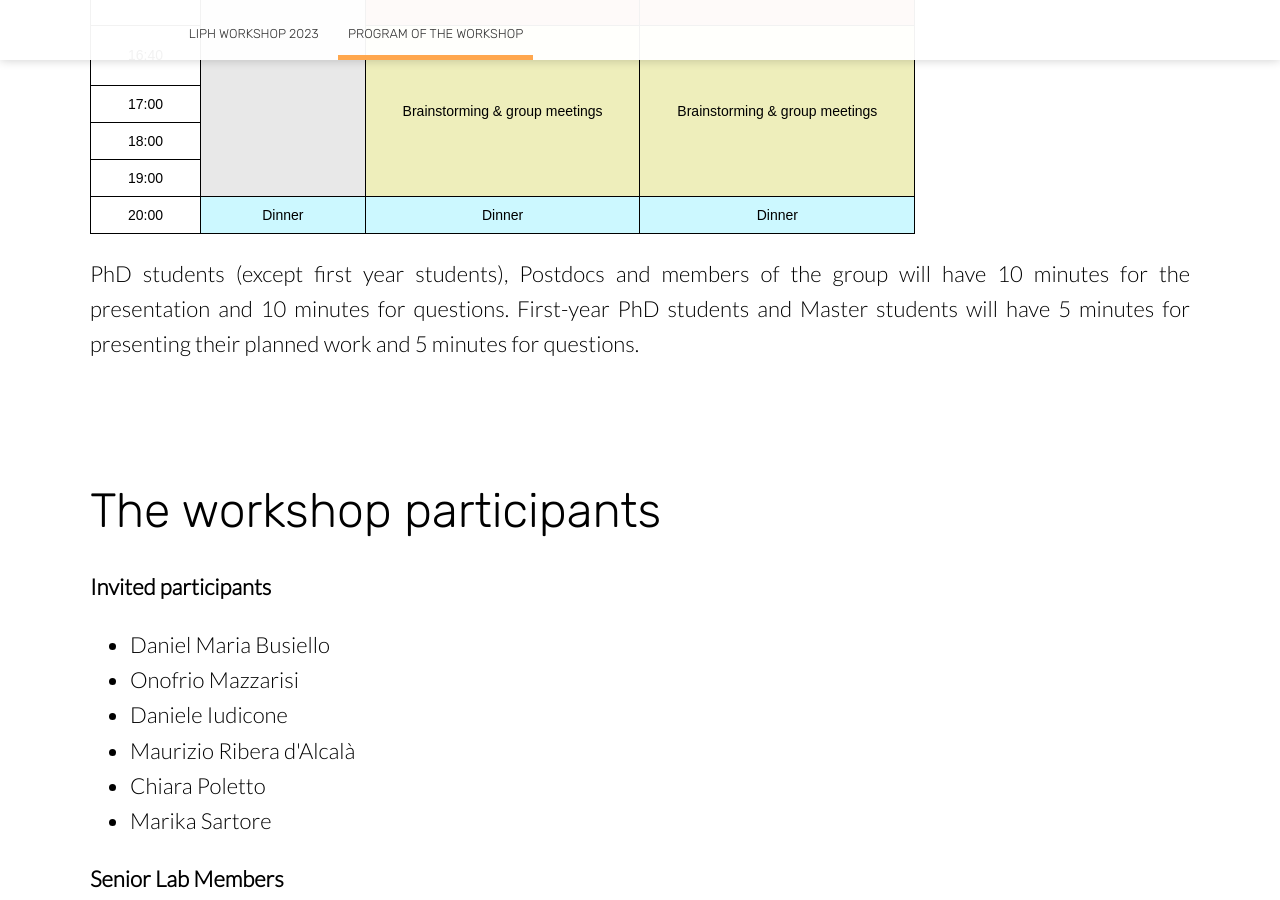
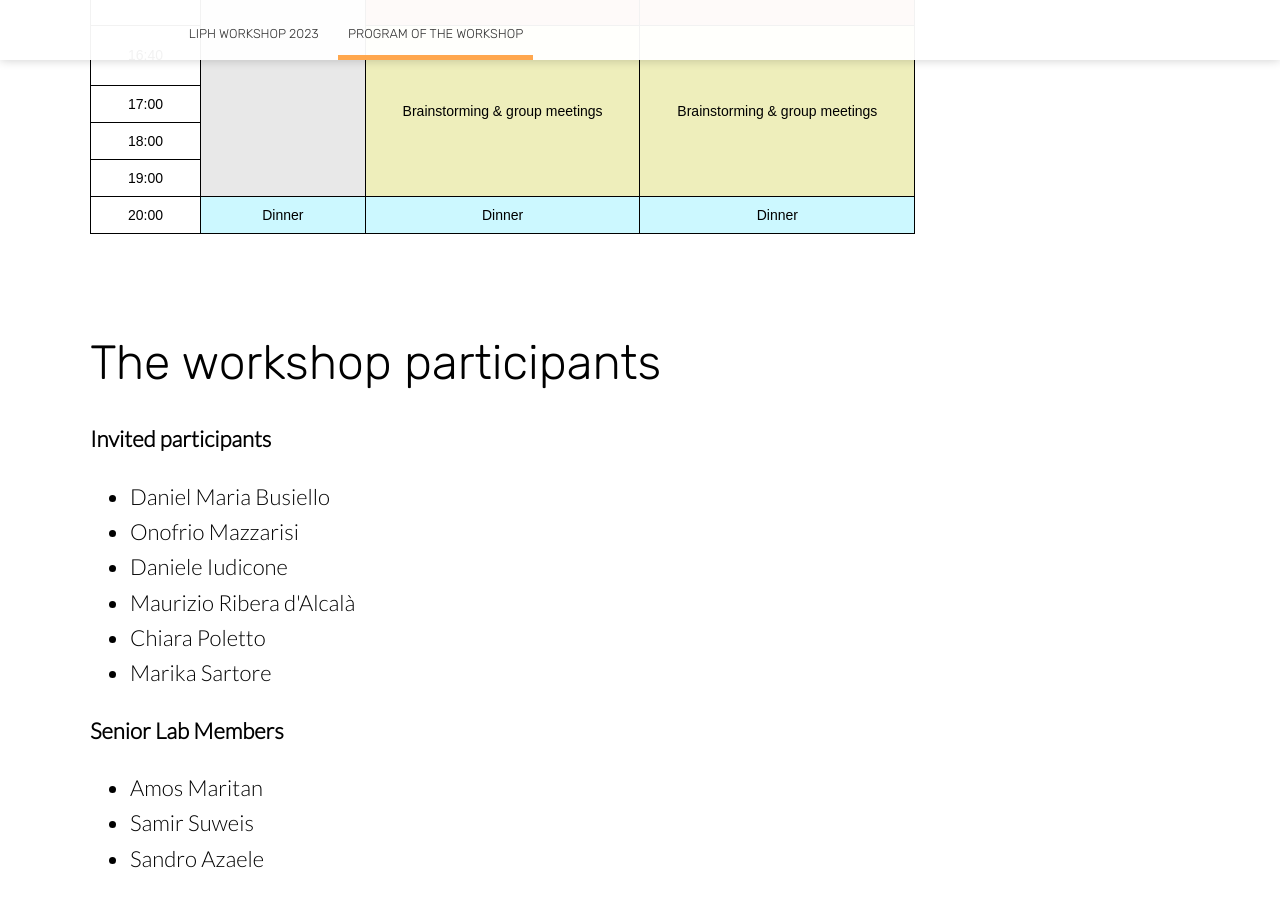
Before and after one commit to liphlab/kickoff2023, a Jekyll site: the page built from program.html, in a window 1280 px wide and 900 px high, scrolled down 2150 px. Built offline with Jekyll 4.4.1, drawn with Linux system fonts in a browser that asks for light colours; nearby versions of some CDN libraries.

Commit message:
Updated background

```diff
--- a/index.html
+++ b/index.html
@@ -1,7 +1,7 @@
 ---
 title: Home
 description: Home
-image: /images/asiago1.jpg
+image: /images/backpd.png
 bottom_image: http://unsplash.it/2000/1322?a=.png
 ---
 
--- a/program.html
+++ b/program.html
@@ -154,9 +154,6 @@ image: /images/asiago1.jpg
 													</tr>
 												</tbody>
 												</table>
-
-						<p>PhD students (except first year students), Postdocs and members of the group will have 10 minutes for the presentation and 10 minutes for questions. First-year PhD students and Master students will have 5 minutes for presenting their planned work and 5 minutes for questions.</p>
-
 					</div>
 				</div>
 	</section>
```
Also changed, not shown: other parts of program.html (+1 -1 lines), 3 other files.
